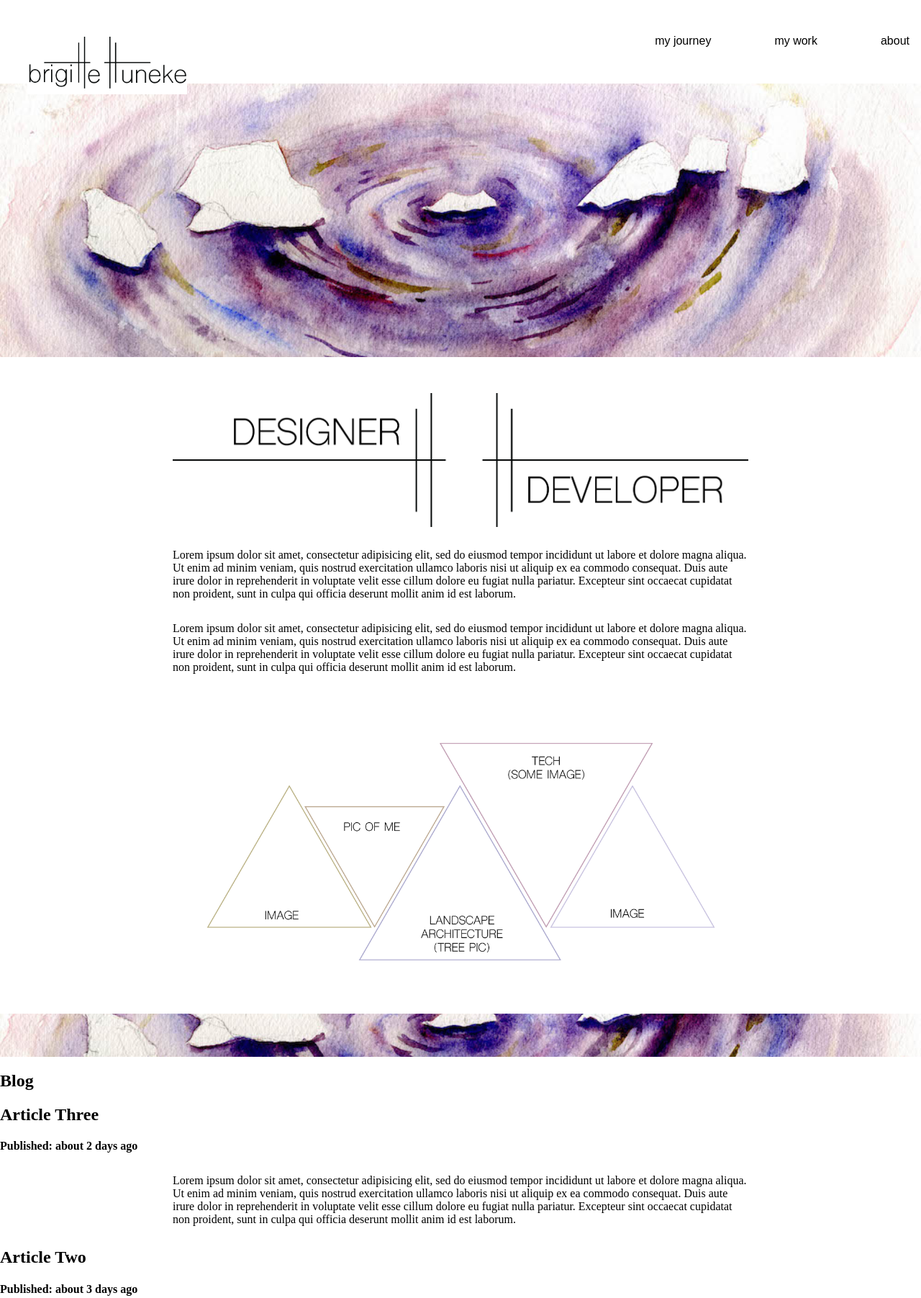
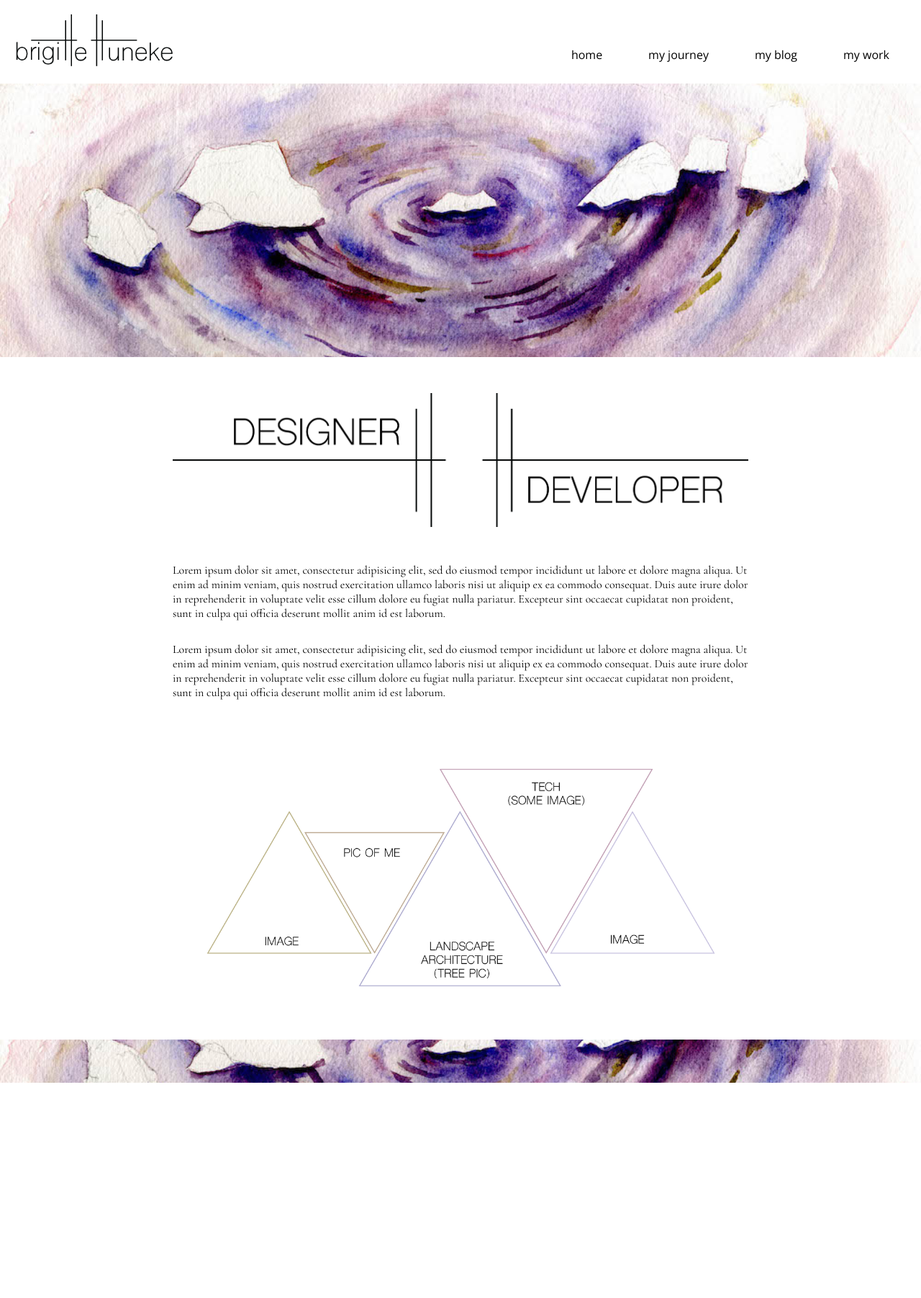
Before and after one commit to bhuneke/portfolio, a plain HTML site: page index.html in a window 1280 px wide. Shown: the top 1803 px of the page at 72% size. After the commit the page ends 1504 px from the top, so only its background shows below. Drawn offline with nearby package versions, Linux system fonts and the light colour scheme.

Commit message:
added tab functionality and worked further on styling

```diff
--- a/index.html
+++ b/index.html
@@ -6,22 +6,29 @@
     <link rel="stylesheet" href="styles/base.css">
     <link rel="stylesheet" href="styles/layout.css">
     <link rel="stylesheet" href="styles/modules.css">
+    <link href="https://fonts.googleapis.com/css?family=Open+Sans" rel="stylesheet">
+    <link href="https://fonts.googleapis.com/css?family=Cormorant+Garamond|Open+Sans" rel="stylesheet">
     <title>Brigitte Huneke</title>
   </head>
   <body>
+
+    <header class="site-header">
       <nav>
-      <div class="icon-menu"></div>
         <img id="logo" src="assets/brigitte_huneke.png" alt="Brigitte Huneke">
+        <div class="icon-menu at-edge"></div>
         <ul class="main-nav">
-        <li class="nav_button">about</li>
-        <li class="nav_button">my work</li>
-        <li class="nav_button">my journey</li>
-        <li></li>
+          <li class="nav_button at-edge"><a href="http://github.com/bhuneke">my work</a></li>
+          <li class="nav_button tab" data-content="blog">my blog</li>
+          <li class="nav_button tab" data-content="journey">my journey</li>
+          <li class="nav_button tab clearfix" data-content="home">home</li>
         </ul>
       </nav>
+    </header>
+
+    <main>
+      <section id="home" class="tab-content">
         <div class=background-image>
         </div>
-    <main>
         <div>
           <img id="designer_developer" src="assets/designer_developer.png">
         </div>
@@ -30,22 +37,45 @@
         <div>
           <img id="triangle_placeholder" src="assets/triangle_placeholder.png">
         </div>
-    </main>
-    <div class=footer-image>
+      </section>
+
+      <section id="journey" class="tab-content">
+        <p class="journey_paragraph">Lorem ipsum dolor sit amet, consectetur adipisicing elit, sed do eiusmod tempor incididunt ut labore et dolore magna aliqua. Ut enim ad minim veniam, quis nostrud exercitation ullamco laboris nisi ut aliquip ex ea commodo consequat. Duis aute irure dolor in reprehenderit in voluptate velit esse cillum dolore eu fugiat nulla pariatur. Excepteur sint occaecat cupidatat non proident, sunt in culpa qui officia deserunt mollit anim id est laborum.</p>
+        <div>
+          <img id="designer_developer" src="assets/designer_developer.png">
         </div>
+        <div>
+          <img id="journey_mock-up" src="assets/journey_mock-up.png">
+        </div>
+      </section>
+
       <!--FOR CLASS ASSIGNMENTS-->
-    <section id="blog">
-      <h1>Blog</h1>
+      <section id="blog" class="tab-content">
+        <div class=background-image>
+        </div>
+        <h1 class="blog-heading">my blog</h1>
+        <!--<div class="line-divider"></div>-->
         <article class="template" data-category="cat">
           <header>
-          <h2>Title</h2>
-          <h4>Published: <time datetime="2000-01-01"></h4>
+            <h3 class="article-heading">Title</h3>
+            <h5 class="date-heading">Published: <time datetime="2000-01-01"></h4>
           </header>
           <section class="article-body"></section>
         </article>
       </section>
+      <!--<section id="work">
+        <h1>Work</h1>
+      </section>-->
+    </main>
+
+    <footer>
+      <div class=footer-image>
+      </div>
+    </footer>
+
     <script src="https://ajax.aspnetcdn.com/ajax/jQuery/jquery-3.1.1.min.js"></script>
     <script type="text/javascript" src="scripts/blogArticles.js"></script>
     <script type="text/javascript" src="scripts/articles.js"></script>
+    <script type="text/javascript" src="scripts/view.js"></script>
   </body>
 </html>
--- a/scripts/articles.js
+++ b/scripts/articles.js
@@ -11,7 +11,7 @@ function Article (opts) {
 
 Article.prototype.toHtml = function() {
   var $newArticle = $('article.template').clone();
-  $newArticle.find('h2').html(this.title);
+  $newArticle.find('.article-heading').html(this.title);
   $newArticle.attr('data-category', this.category);
   $newArticle.find('time[datetime]').attr('date', this.publishedOn);
   $newArticle.find('time').html('about ' + parseInt((new Date() - new Date(this.publishedOn)) / 60 / 60 / 24 / 1000) + ' days ago');
--- a/scripts/blogArticles.js
+++ b/scripts/blogArticles.js
@@ -18,5 +18,11 @@ var blogArticles = [
     category:     'software development',
     publishedOn:  '2016-12-13',
     body:         '<p>Lorem ipsum dolor sit amet, consectetur adipisicing elit, sed do eiusmod tempor incididunt ut labore et dolore magna aliqua. Ut enim ad minim veniam, quis nostrud exercitation ullamco laboris nisi ut aliquip ex ea commodo consequat. Duis aute irure dolor in reprehenderit in voluptate velit esse cillum dolore eu fugiat nulla pariatur. Excepteur sint occaecat cupidatat non proident, sunt in culpa qui officia deserunt mollit anim id est laborum.</p>'
+  },
+  {
+    title:        'Article Four',
+    category:     'software development',
+    publishedOn:  '2016-12-15',
+    body:         '<p>Lorem ipsum dolor sit amet, consectetur adipisicing elit, sed do eiusmod tempor incididunt ut labore et dolore magna aliqua. Ut enim ad minim veniam, quis nostrud exercitation ullamco laboris nisi ut aliquip ex ea commodo consequat. Duis aute irure dolor in reprehenderit in voluptate velit esse cillum dolore eu fugiat nulla pariatur. Excepteur sint occaecat cupidatat non proident, sunt in culpa qui officia deserunt mollit anim id est laborum.</p>'
   }
 ];
--- /dev/null
+++ b/scripts/view.js
@@ -0,0 +1,18 @@
+'use strict';
+var view = {};
+
+view.handleLoad = function () {
+  $('.tab-content').hide();
+  $('#home').fadeIn();
+};
+
+view.handleMainNav = function () {
+  $('.main-nav').on('click', '.tab', function() {
+    var whichTab = $(this).attr('data-content');
+    $('.tab-content').hide();
+    $('#' + whichTab).fadeIn();
+  });
+};
+
+view.handleLoad();
+view.handleMainNav();
--- a/styles/base.css
+++ b/styles/base.css
@@ -2,90 +2,31 @@ body {
   margin: 0;
   padding:0;
   min-width: 300px;
+  font-size: 1em;
+  font-family: 'Open Sans', sans-serif;
 }
 
-nav ul{
-  background-color: white;
-  height: 100px;
-  width: 100%;
-  margin-top: 0;
+img {
+  max-width: 100%;
 }
 
-nav ul li {
-  display: none;
+p {
+  font-family: 'Cormorant Garamond', serif;
 }
 
-main {
-  background-color: white;
-  margin: 0 auto;
+a, a:link, a:active {
+  text-decoration: none;
+  color: black;
+}
+a:hover, a:focus {
+  color: purple;
 }
 
-
-
-p {
-  width: 80%;
-  max-width: 800px;
-  margin: 30px auto;
+.tab:hover, .tab:focus {
+  color: grey;
+  cursor: crosshair;
 }
 
-#clearfix{
-  clear: both;
+@media only screen and (min-width: 640px){
+
 }
-
-
-
-.main-nav::hover ul{
-  display: block;
-}
-
-#logo {
-  margin: 4% 0 3% 3%;
-  height: 40%;
-  max-height: 80px;
-  float: left;
-}
-
-.nav_button {
-  float: right;
-  margin-top: 40px;
-  padding-right: 5%;
-  font-size: 1em;
-}
-
-section.blog {
-  font-family: sans-serif;
-}
-
-section.blog h1{
-  text-align: center;
-}
-
-.template {
-  display: none;
-}
-
-@media only screen and (min-width: 700px){
-  .icon-menu {
-    display: none;
-  }
-
-  nav ul li{
-    display: inline;
-    float: left;
-    list-style: none;
-    font-family: sans-serif;
-  }
-
-  .main-nav ul li {
-    display: inline-flex;
-  }
-
-  .main-nav:hover ul{
-    display: inline-flex;
-  }
-
-  .main-nav li{
-    margin-right: 1.5em;
-    padding: .5em 2em;
-  }
-}
--- a/styles/layout.css
+++ b/styles/layout.css
@@ -1,15 +1,75 @@
-main #designer_developer{
+/*SMACS - base.css is for anything that is not going to change for the entire site (fonts, font-size, colors, etc),  layout.css is for positioning, and module.css is for anything that is going to change.*/
+
+.pull-left {
+  float: left;
+}
+
+.pull-right {
+  float: right;
+}
+
+.clearfix::after {
+  content: "";
+  display: table;
+  clear: both;
+}
+
+nav ul{
+  background-color: white;
+  height: 35px;
+  width: 100%;
+  margin-top: 0;
+}
+
+nav ul li {
+  display: none;
+}
+
+.at-edge {
+  margin-right: 20px;
+}
+
+#logo {
+  margin-left: 20px;
+  margin-top: 20px;
+  height: 60px;
+  max-height: 80px;
+  float: left;
+}
+
+#designer_developer{
   display: block;
   margin: 30px auto;
   padding-top: 20px;
-  width: 80%;
-  max-width: 800px;
 }
 
-main #triangle_placeholder {
+#home #triangle_placeholder {
   display: block;
   margin: 30px auto;
   padding-top: 20px;
   width: 100%;
   max-width: 800px;
 }
+
+@media only screen and (min-width: 640px){
+
+  nav ul li {
+    display: inline;
+  }
+
+  #logo {
+    margin-left: 20px;
+    margin-top: 20px;
+    height: 40%;
+    max-height: 80px;
+    float: left;
+  }
+
+  nav ul{
+    background-color: white;
+    height: 100px;
+    width: 100%;
+    margin-top: 0;
+  }
+
+}
--- a/styles/modules.css
+++ b/styles/modules.css
@@ -1,3 +1,17 @@
+/*****  ALL  *****/
+.footer-image {
+  background-image: url("../assets/japan_watercolor.jpg");
+  -webkit-background-size: cover;
+  -moz-background-size: cover;
+  -o-background-size: cover;
+  background-size: cover;
+  background-position: center;
+  background-attachment: fixed;
+  height: 60px;
+  width: 100%;
+}
+
+/*****  HOME  *****/
 .background-image {
   background-image: url("../assets/japan_watercolor.jpg");
   -webkit-background-size: cover;
@@ -10,18 +24,6 @@
   width: 100%;
 }
 
-.footer-image {
-  background-image: url("../assets/japan_watercolor.jpg");
-  -webkit-background-size: cover;
-  -moz-background-size: cover;
-  -o-background-size: cover;
-  background-size: cover;
-  background-position: center;
-  background-attachment: fixed;
-  height: 60px;
-  width: 100%;
-}
-
 .icon-menu::before {
 	content: "\2630";
 }
@@ -29,5 +31,71 @@
 .icon-menu {
   font-size: 2em;
   text-align: right;
-  float: right;
 }
+
+.icon-menu:hover {
+  color: purple;
+}
+
+/*
+.line-divider {
+  height: 1px;
+  width: 100%;
+  background-color: purple;
+}
+*/
+
+#home #designer_developer {
+  width: 80%;
+  max-width: 800px;
+  padding-bottom: 20px;
+}
+
+#journey #designer_developer {
+  width: 60%;
+  max-width: 600px;
+}
+
+.journey_paragraph {
+  padding-top: 8%;
+  padding-bottom: 5%;
+}
+
+section {
+  background-color: white;
+  margin: 0 auto;
+}
+
+h1 {
+  font-size: 2em;
+  text-align: center;
+}
+
+.article-heading, .date-heading{
+  text-indent: 5%;
+}
+
+p {
+  width: 80%;
+  max-width: 800px;
+  margin: 30px auto;
+}
+
+.template {
+  display: none;
+}
+
+@media only screen and (min-width: 640px) {
+
+  .icon-menu {
+    display: none;
+  }
+
+  .nav_button {
+    list-style: none;
+    float: right;
+    margin-top: 65px;
+    padding-right: 5%;
+    font-size: 1em;
+  }
+}
```
Also changed, not shown: assets/journey_mock-up.png (added), 1 other file. Lines whose indentation alone changed are shown as unchanged.
